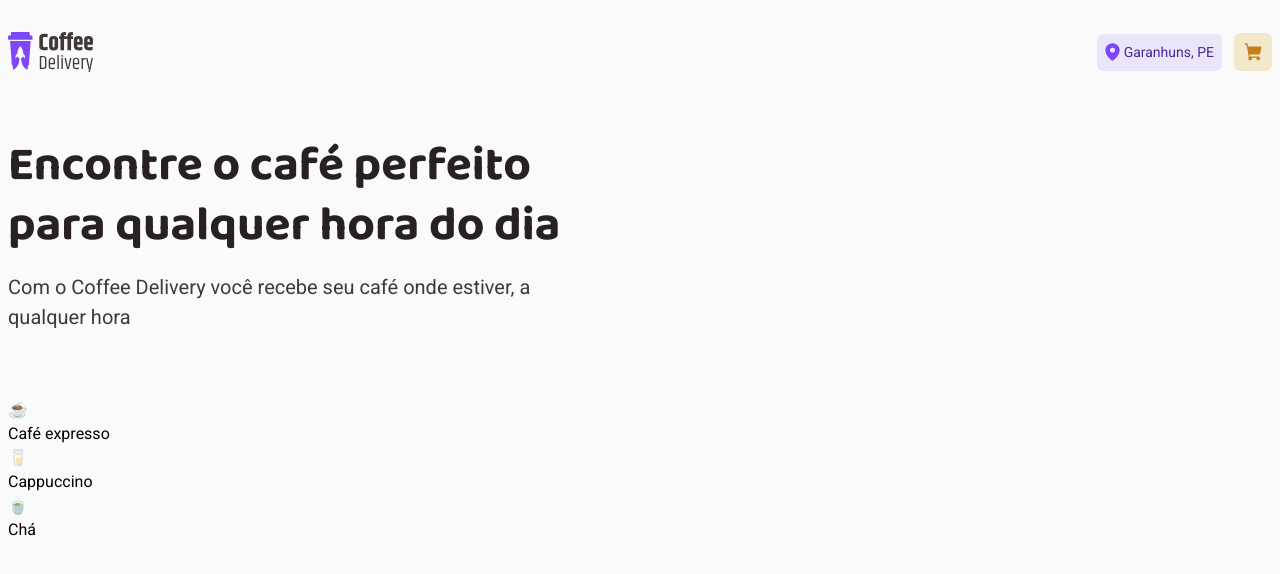
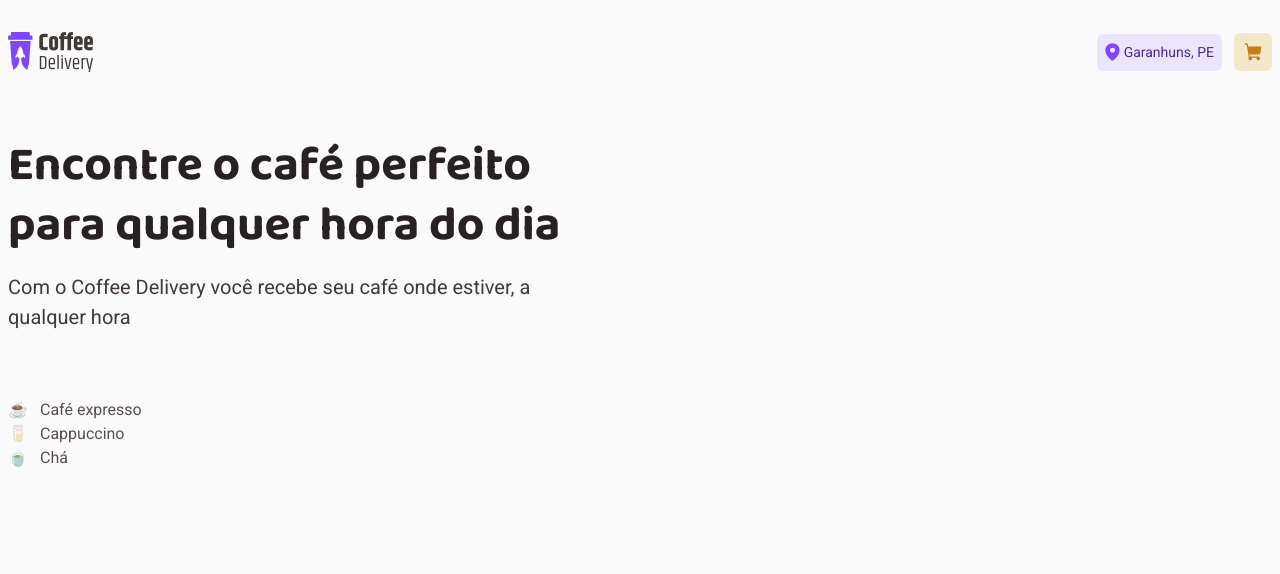
Before and after one commit to Dynylson/coffee-shop, a Next.js app: page / in a window 1280 px wide. Shown: the top 574 px of the page. Built offline with nearby package versions, Linux system fonts and the light colour scheme.

Commit message:
feat: add Legend component

```diff
--- a/src/components/HeroSection/components/legend.tsx
+++ b/src/components/HeroSection/components/legend.tsx
@@ -1,11 +1,14 @@
-import { ILegend } from '../types';
+import { ReactNode } from 'react';
 
-export type LegendProps = ILegend;
+export interface LegendProps {
+  icon: ReactNode;
+  description: string;
+}
 
 export const Legend = ({ icon, description }: LegendProps) => {
   return (
-    <div>
-      <p>{icon}</p>
+    <div className="flex items-center gap-3 text-base-text">
+      {icon}
       <p>{description}</p>
     </div>
   );
```
